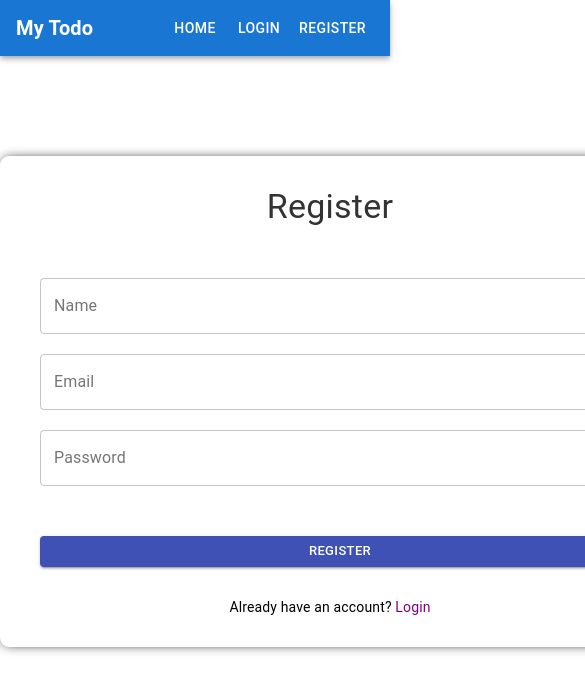
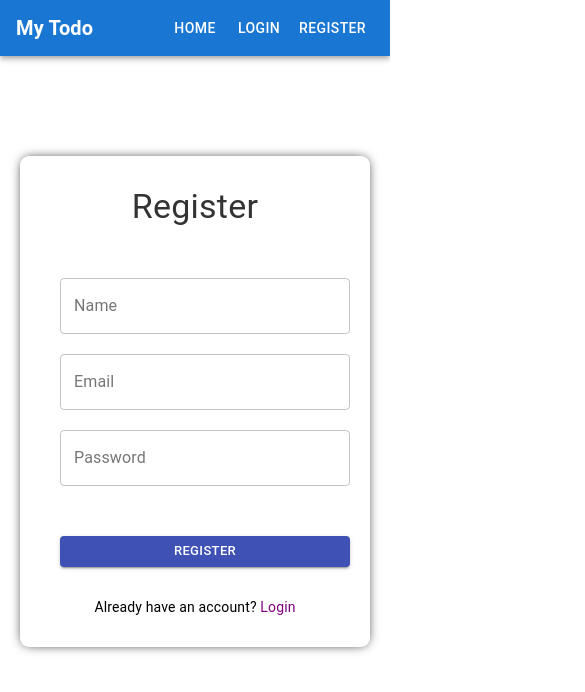
Before and after one commit to VisheshGrg/React-To-do-List-Project, a React (Create React App) app in the folder frontend/: page /register in a window 390 px wide. Shown: the top 692 px of the page, 585 px wide, since content can reach past the window. Built offline with nearby package versions, Linux system fonts and the light colour scheme.

Commit message:
added some responsiveness

```diff
--- a/frontend/src/components/Login.jsx
+++ b/frontend/src/components/Login.jsx
@@ -27,10 +27,11 @@ const Login = () => {
 
     return (
         <>
+            <div style={{width: "auto", margin: "20px"}}>
                 <form
                     noValidate
                     onSubmit={handleSubmit}
-                style={{margin: "0px auto", padding: "30px", borderRadius: "9px", boxShadow: "0px 0px 12px -3px #000000", width: "600px", textAlign: "center", marginTop: "100px"}}
+                    style={{margin: "0px auto", padding: "30px", borderRadius: "9px", boxShadow: "0px 0px 12px -3px #000000", width: "auto", textAlign: "center", marginTop: "100px", maxWidth: "600px"}}
                 >
                     <Typography variant="h4" style={{marginBottom: "40px"}}>Login</Typography>
                     <TextField
@@ -63,6 +64,7 @@ const Login = () => {
                     </Button>
                     <Typography variant="body2">Don't have an account? <Link to='/register' style={{textDecoration: "none", color: "purple"}}>Register</Link></Typography>
                 </form>
+            </div>
         </>
     );
 };
--- a/frontend/src/components/Register.jsx
+++ b/frontend/src/components/Register.jsx
@@ -27,6 +27,7 @@ const Register = () => {
 
     return (
         <>
+            <div style={{width: "auto", margin: "20px"}}>
                 <form
                     noValidate
                     onSubmit={handleSubmit}
@@ -35,10 +36,11 @@ const Register = () => {
                         padding: "30px",
                         borderRadius: "9px",
                         boxShadow: "0px 0px 12px -3px #000000",
-                    width: "600px",
                         textAlign: "center",
                         marginTop: "100px",
                         backgroundColor: "#ffffff",
+                        width: "auto",
+                        maxWidth: "600px"
                     }}
                 >
                 <Typography variant="h4" style={{ marginBottom: "40px", color: "#333" }}>Register</Typography>
@@ -81,6 +83,7 @@ const Register = () => {
                 </Button>
                 <Typography variant="body2">Already have an account? <Link to='/login' style={{textDecoration: "none", color: "purple"}}>Login</Link></Typography>
                 </form>
+            </div>
         </>
     );
 };
--- a/frontend/src/components/Todo.jsx
+++ b/frontend/src/components/Todo.jsx
@@ -28,17 +28,17 @@ const Todo = ({todo, setTodo, todos}) => {
 
     const handleDelete = (id) => {
         dispatch(deleteTodo(id));
-        navigate('/register');
+        // navigate('/register');
     }
 
     const handleCheck = (id) => {
         dispatch(checkTodo(id));
-        navigate('/register');
+        // navigate('/register');
     }
 
     return (
         <>
-            <div style={{margin: "20px auto", padding: "20px", display: "flex", flexDirection: "row", justifyContent: "space-between", alignItems: "center", backgroundColor: "lightblue", borderRadius: "12px", width: "500px", height: "auto"}}>
+            <div style={{margin: "20px auto", padding: "20px", display: "flex", flexDirection: "row", justifyContent: "space-between", alignItems: "center", backgroundColor: "lightblue", borderRadius: "12px", maxWidth: "500px", width: "auto", height: "auto"}}>
                 <div>
                     <ListItemButton role="undefined" style={{display: "flex"}} dense>
                         <ListItemIcon>
```
Lines whose indentation alone changed are shown as unchanged.
